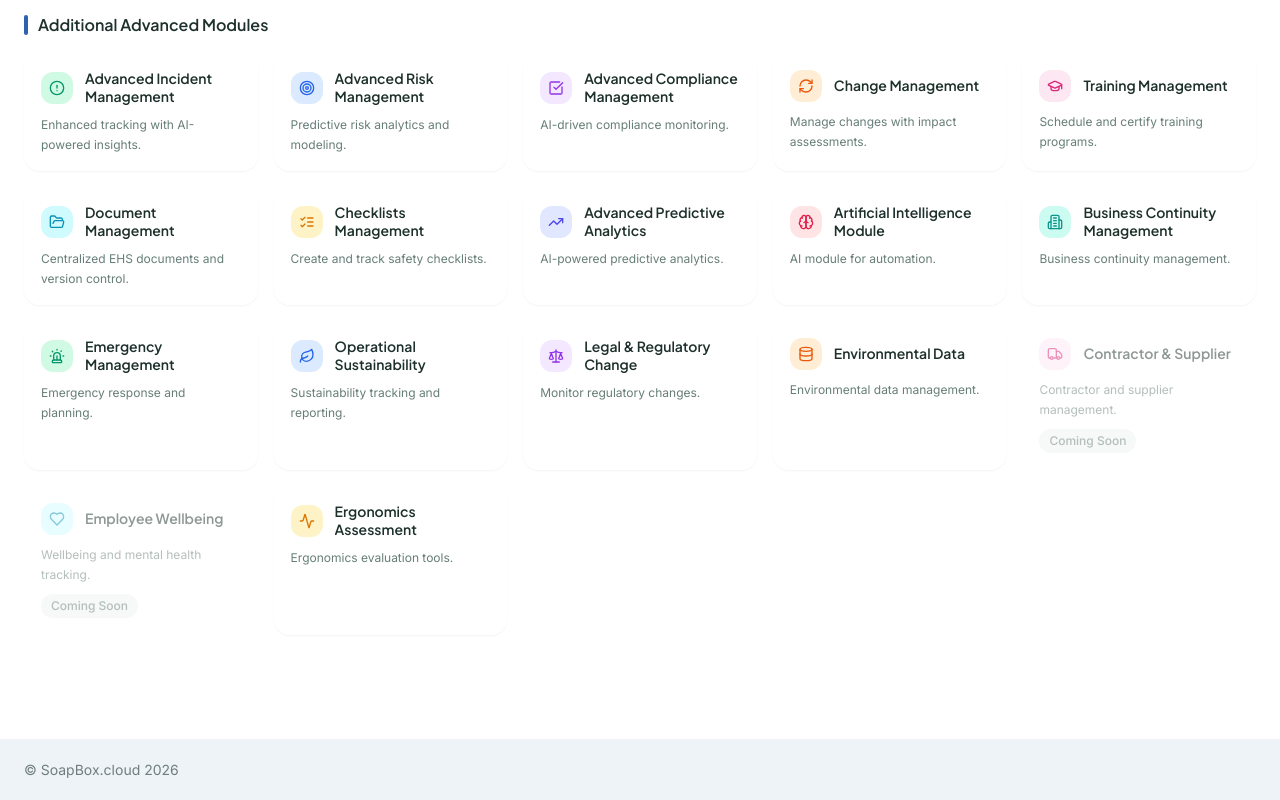
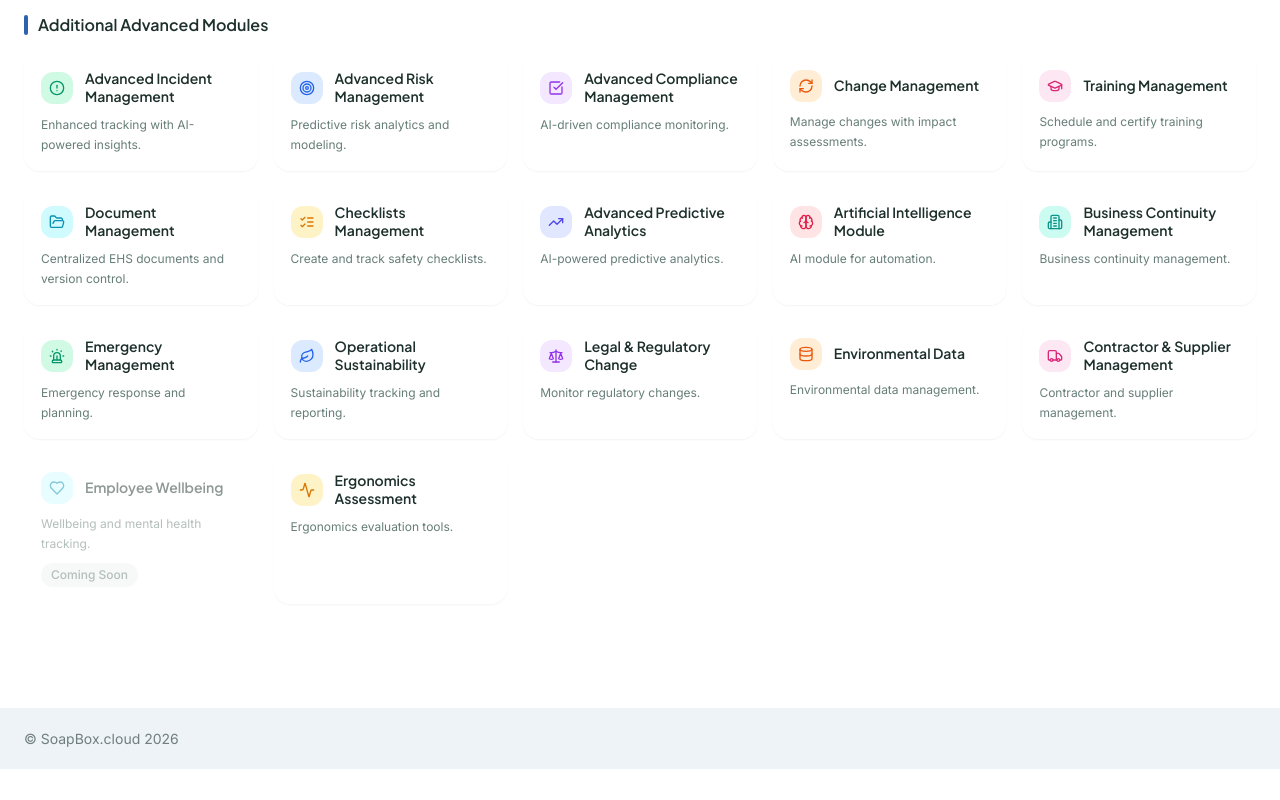
Before and after one commit to SoapBox-Software/soapbox-gateway-landing-page, a React (Vite) app: page /dashboard in a window 1280 px wide. Shown: the part 1406-2206 px from the top of the page. After the commit the page ends 2175 px from the top, so only its background shows below. Built offline with nearby package versions, Linux system fonts and the light colour scheme; the HTML template or start-up script is replaced by a standard one.

Commit message:
Changes
Co-authored-by: soapbox-cloud <243727714+soapbox-cloud@users.noreply.github.com>

```diff
--- a/src/data/systemModules.ts
+++ b/src/data/systemModules.ts
@@ -74,7 +74,7 @@ export const systemModules: Record<SystemType, SystemSection[]> = {
         { title: "Operational Sustainability", description: "Sustainability tracking and reporting.", icon: Leaf, url: "https://id-preview--9ce71eee-3d3b-44a7-adf2-0412767bd887.lovable.app/" },
         { title: "Legal & Regulatory Change", description: "Monitor regulatory changes.", icon: Scale, url: "https://id-preview--c363c06c-7726-4a0e-ab4e-40e75fd70a96.lovable.app/" },
         { title: "Environmental Data", description: "Environmental data management.", icon: Database, url: "https://id-preview--3c453028-607e-4a2f-8480-ca21da5ca288.lovable.app/" },
-        { title: "Contractor & Supplier", description: "Contractor and supplier management.", icon: Truck, comingSoon: true },
+        { title: "Contractor & Supplier Management", description: "Contractor and supplier management.", icon: Truck, url: "https://id-preview--c2eee24e-8ea8-40df-a49c-17b0baa59933.lovable.app/" },
         { title: "Employee Wellbeing", description: "Wellbeing and mental health tracking.", icon: Heart, comingSoon: true },
         { title: "Ergonomics Assessment", description: "Ergonomics evaluation tools.", icon: Activity, url: "https://id-preview--04b74b84-4fd7-464d-9bf0-b4268941f7e7.lovable.app/" },
       ]
```
